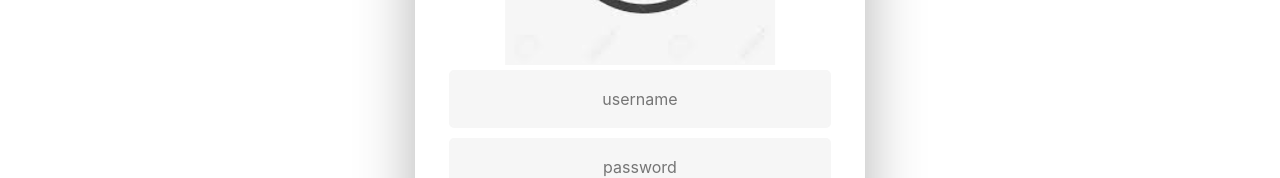
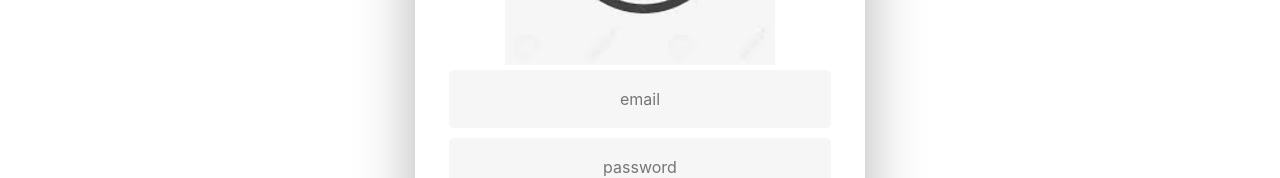
Before and after one commit to ivkovicboris/Bezbednost2020Front, an Angular app: page /auth/login in a window 1280 px wide. Shown: the part 281-459 px from the top of the page. Built offline with nearby package versions, Linux system fonts and the light colour scheme.

Commit message:
odradjen login za admina

```diff
--- a/src/app/app.module.ts
+++ b/src/app/app.module.ts
@@ -9,6 +9,7 @@ import { RegisterComponent } from './auth/register/register.component';
 import { FooterComponent } from './footer/footer.component';
 import { HeaderComponent } from './header/header.component';
 import { FormsModule, ReactiveFormsModule } from '@angular/forms';
+import { HttpClientModule } from '@angular/common/http';
 
 @NgModule({
   declarations: [
@@ -23,7 +24,8 @@ import { FormsModule, ReactiveFormsModule } from '@angular/forms';
     BrowserModule,
     AppRoutingModule,
     FormsModule,
-    ReactiveFormsModule
+    ReactiveFormsModule,
+    HttpClientModule
   ],
   providers: [],
   bootstrap: [AppComponent]
--- a/src/app/auth/login/login.component.html
+++ b/src/app/auth/login/login.component.html
@@ -11,13 +11,14 @@
 
     <!-- Login Form -->
     <form [formGroup]="loginForm">
-      <input type="text" id="username" class="fadeIn second" name="username" placeholder="username"
-        formControlName="username">
+      <input type="text" id="email" class="fadeIn second" name="email" placeholder="email" formControlName="email">
       <input type="text" id="password" class="fadeIn third" name="login" placeholder="password"
         formControlName="password">
       <input (click)="onLogin()" [disabled]="!loginForm.valid" type="submit" class="fadeIn fourth" value="Log In">
     </form>
-
+    <!-- <div>
+      {{errorMessage}}
+    </div> -->
     <!-- Remind Passowrd -->
     <div id="formFooter">
       <a class="underlineHover" href="#">Forgot Password?</a>
--- a/src/app/auth/login/login.component.ts
+++ b/src/app/auth/login/login.component.ts
@@ -1,6 +1,7 @@
 import { Component, OnInit } from '@angular/core';
 import { Router } from '@angular/router';
 import { FormBuilder, FormGroup, Validators } from '@angular/forms';
+import { AuthService } from 'src/app/services/auth.service';
 
 @Component({
   selector: 'app-login',
@@ -10,8 +11,9 @@ import { FormBuilder, FormGroup, Validators } from '@angular/forms';
 export class LoginComponent implements OnInit {
 
   public loginForm: FormGroup;
+  // errorMessage: string = '';
 
-  constructor(private fb: FormBuilder, private router: Router) {
+  constructor(private fb: FormBuilder, private router: Router, private authService: AuthService) {
     this.loginForm = this.createForm();
   }
 
@@ -20,13 +22,15 @@ export class LoginComponent implements OnInit {
 
   private createForm(): FormGroup {
     return this.fb.group({
-      'username': ['', Validators.compose([Validators.required, Validators.minLength(3)])],
+      'email': ['', Validators.compose([Validators.required, Validators.minLength(3)])],
       'password': ['', Validators.compose([Validators.required, Validators.minLength(3)])],
     })
   }
 
   public onLogin() {
-    console.log(this.loginForm.value);
+    this.authService.login(this.loginForm.value).subscribe(data => {
+      this.router.navigateByUrl('auth/register');
+    })
   }
 
 
--- /dev/null
+++ b/src/app/services/auth.service.ts
@@ -0,0 +1,19 @@
+import { Injectable } from '@angular/core';
+import { environment } from 'src/environments/environment';
+import { HttpClient } from '@angular/common/http';
+import { Observable } from 'rxjs';
+
+@Injectable({
+  providedIn: 'root'
+})
+export class AuthService {
+
+  private baseUrl = environment.baseUrl;
+
+  constructor(private http: HttpClient) { }
+
+  public login(body): Observable<any> {
+    return this.http.post(this.baseUrl + 'auth/login', body);
+  }
+
+}
--- a/src/environments/environment.ts
+++ b/src/environments/environment.ts
@@ -3,7 +3,8 @@
 // The list of file replacements can be found in `angular.json`.
 
 export const environment = {
-  production: false
+  production: false,
+  baseUrl: 'http://localhost:11000/'
 };
 
 /*
```
Also changed, not shown: 1 other file (tests, documents, lock files or other folders).
